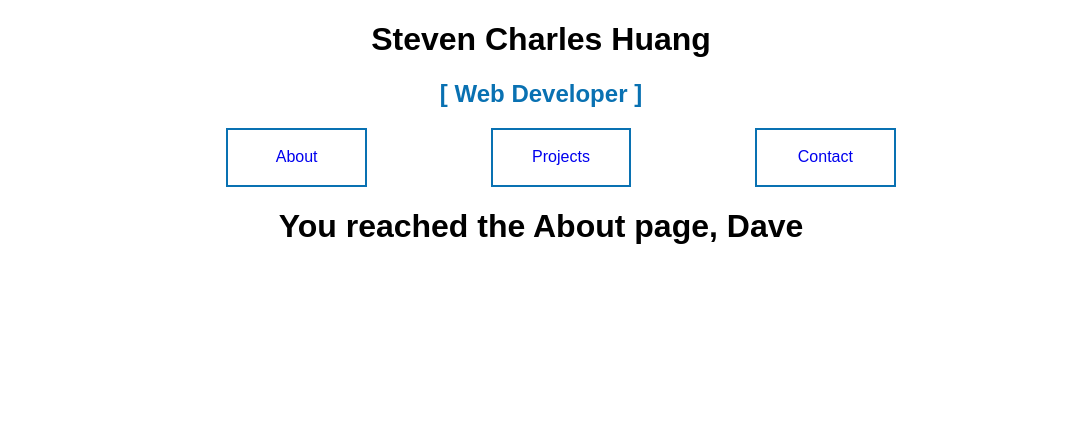
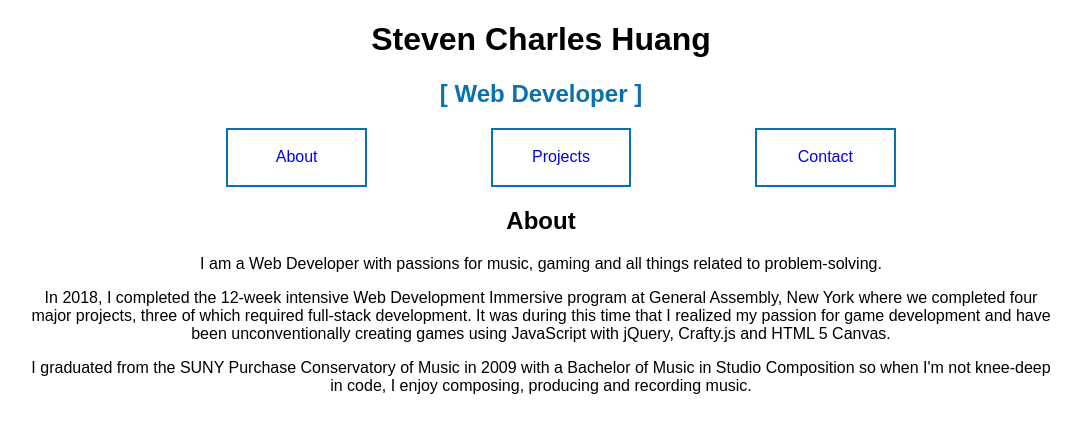
Before and after one commit to stevencharleshuang/portfolio-react, a React (Create React App) app: page /about in a window 1280 px wide. Shown: the top 432 px of the page, without its empty margins (99-1180 px from the left). Built offline with nearby package versions, Linux system fonts and the light colour scheme.

Commit message:
added content to About section

```diff
--- a/src/App.css
+++ b/src/App.css
@@ -71,3 +71,13 @@ a:hover, a:active {
 .App nav li a:hover, a:active {
   color: white;
 }
+
+.App main {
+  margin: 0 auto;
+  width: 80%;
+
+}
+
+.App main About {
+  text-align: left;
+}
--- a/src/App.js
+++ b/src/App.js
@@ -6,6 +6,11 @@ import About from './components/About';
 import Projects from './components/Projects';
 import Contact from './components/Contact';
 import Banner from './components/Banner';
+/* Project Imports */
+import SteveFighter from './components/projects/SteveFighter';
+import IveBin from './components/projects/IveBin';
+import SearchWoo from './components/projects/SearchWoo';
+import TicTacToe from './components/projects/TicTacToe';
 import './App.css';
 
 class App extends Component {
@@ -16,12 +21,18 @@ class App extends Component {
           <Banner />
           <Nav />
         </header>
+        <main>
           <Switch>
             <Route exact path="/" />
             <Route exact path="/about" component={About} />
             <Route exact path="/projects" component={Projects} />
             <Route exact path="/contact" component={Contact} />
+            <Route exact path="/stevefighter" component={SteveFighter} />
+            <Route exact path="/ivebin" component={IveBin} />
+            <Route exact path="/searchwoo" component={SearchWoo} />
+            <Route exact path="/TicTacToe" component={TicTacToe} />
           </Switch>
+        </main>
       </div>
     );
   }
--- a/src/components/About.jsx
+++ b/src/components/About.jsx
@@ -2,6 +2,26 @@ import React from 'react';
 
 export default function () {
   return (
-    <h1>You reached the About page, Dave</h1>
+    <div className="About">
+      <h2>About</h2>
+      <p>
+        I am a Web Developer with passions for
+        music, gaming and all things related to problem-solving.
+      </p>
+      <p>
+        In 2018, I completed the 12-week
+        intensive Web Development Immersive program at General Assembly,
+        New York where we completed four major projects, three of which
+        required full-stack development. It was during this time that I
+        realized my passion for game development and have been unconventionally
+        creating games using JavaScript with jQuery, Crafty.js and HTML 5 Canvas.
+      </p>
+      <p>
+        I graduated from the SUNY Purchase
+        Conservatory of Music in 2009 with a Bachelor of Music in Studio
+        Composition so when I'm not knee-deep in code, I enjoy composing,
+        producing and recording music.
+      </p>
+    </div>
   )
 }
--- a/src/components/Projects.jsx
+++ b/src/components/Projects.jsx
@@ -1,7 +1,17 @@
-import React from 'react';
+import React, { Component } from 'react';
 
-export default function () {
-  return (
-    <h1>You reached the Projects page, Dave</h1>
-  )
+export default class Projects extends Component {
+  constructor (props) {
+    super(props);
+    this.state = {
+    }
+  }
+  render () {
+    return (
+      <div className="Projects">
+        <h2>Projects</h2>
+
+      </div>
+    )
+  }
 }
--- /dev/null
+++ b/src/components/projects/IveBin.jsx
@@ -0,0 +1,8 @@
+import React from 'react';
+import {Link} from 'react-router-dom';
+
+export default function () {
+  return (
+    <h1>You reached the test page, Dave</h1>
+  )
+}
--- /dev/null
+++ b/src/components/projects/SearchWoo.jsx
@@ -0,0 +1,8 @@
+import React from 'react';
+import {Link} from 'react-router-dom';
+
+export default function () {
+  return (
+    <h1>You reached the test page, Dave</h1>
+  )
+}
--- /dev/null
+++ b/src/components/projects/SteveFighter.jsx
@@ -0,0 +1,8 @@
+import React from 'react';
+import {Link} from 'react-router-dom';
+
+export default function () {
+  return (
+    <h1>You reached the test page, Dave</h1>
+  )
+}
--- /dev/null
+++ b/src/components/projects/TicTacToe.jsx
@@ -0,0 +1,8 @@
+import React from 'react';
+import {Link} from 'react-router-dom';
+
+export default function () {
+  return (
+    <h1>You reached the test page, Dave</h1>
+  )
+}
```
Lines whose indentation alone changed are shown as unchanged.
